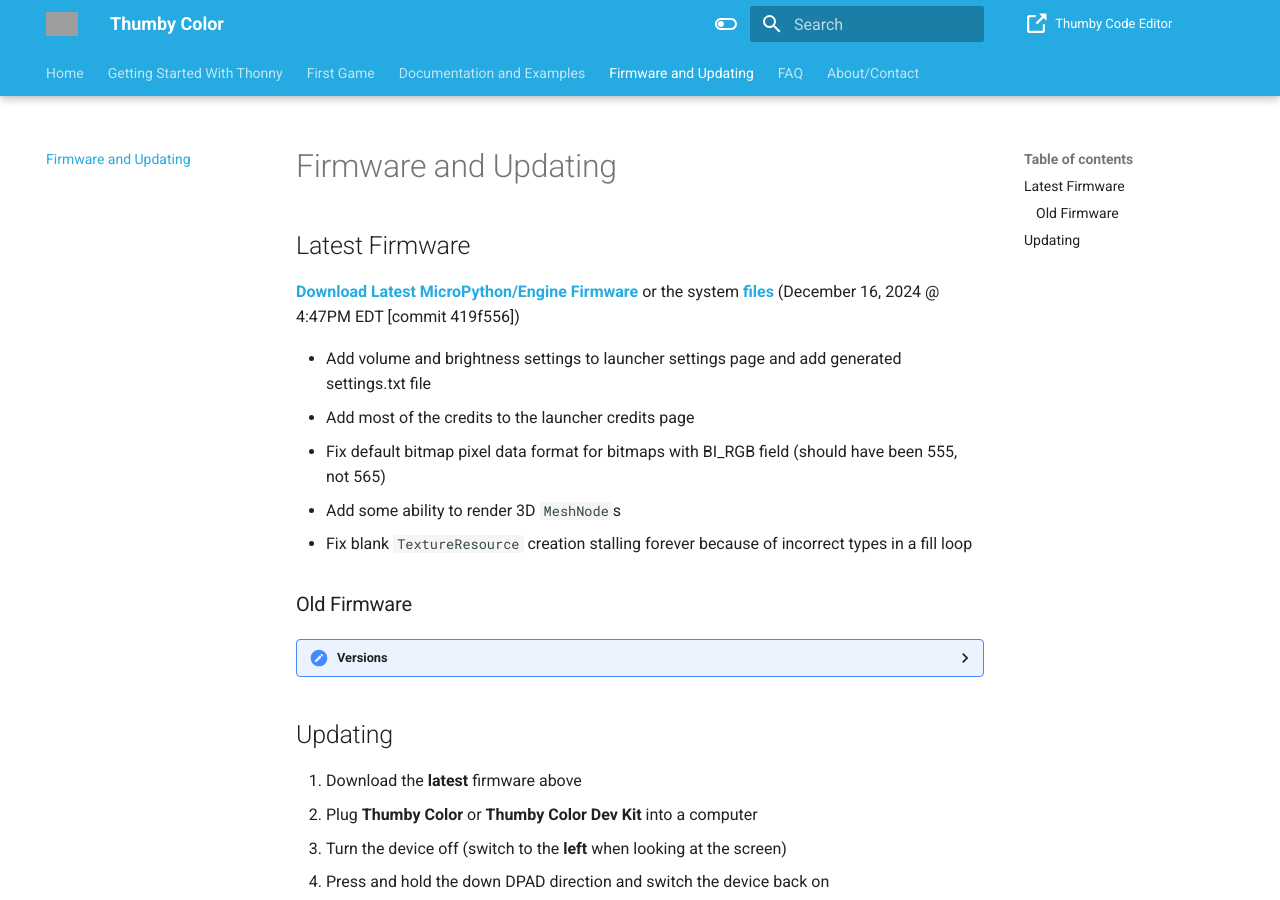
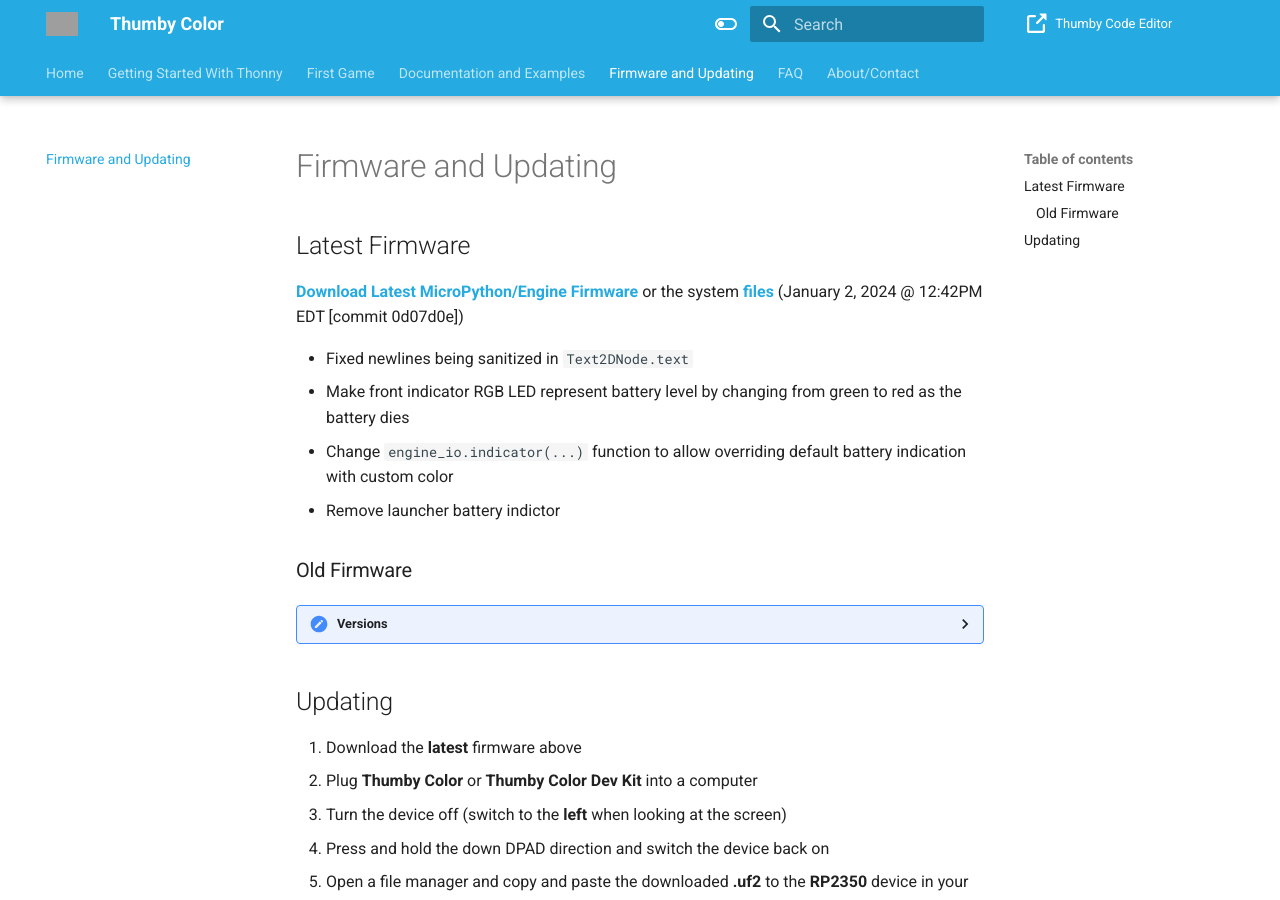
Before and after one commit to TinyCircuits/Thumby-Color-Website, an MkDocs documentation site: the page built from docs/pages/firmware-and-updating/firmware-and-updating.md, in a window 1280 px wide and 900 px high. Built offline with MkDocs 1.6.1 and Material for MkDocs 9.7.7, drawn with Linux system fonts in a browser that asks for light colours; grey boxes are pictures that could not be loaded.

Commit message:
Firmware update

```diff
--- a/docs/pages/firmware-and-updating/firmware-and-updating.md
+++ b/docs/pages/firmware-and-updating/firmware-and-updating.md
@@ -1,17 +1,27 @@
 ## Latest Firmware
 
 
-<a href="https://color.thumby.us/firmware/firmware_419f556.uf2" target="_blank" alt="Firmware">**Download Latest MicroPython/Engine Firmware**</a> or the system <a href="https://github.com/TinyCircuits/TinyCircuits-Tiny-Game-Engine/tree/419f5564c72fa220030a6865325b82688c88cfb7" target="_blank" alt="Firmware">**files**</a> (December 16, 2024 @ 4:47PM EDT [commit 419f556])
+<a href="https://color.thumby.us/firmware/firmware_0d07d0e.uf2" target="_blank" alt="Firmware">**Download Latest MicroPython/Engine Firmware**</a> or the system <a href="https://github.com/TinyCircuits/TinyCircuits-Tiny-Game-Engine/tree/0d07d0e2656e47b5acac993bc0a76082133532f4" target="_blank" alt="Firmware">**files**</a> (January 2, 2024 @ 12:42PM EDT [commit 0d07d0e])
 
-* Add volume and brightness settings to launcher settings page and add generated settings.txt file
-* Add most of the credits to the launcher credits page
-* Fix default bitmap pixel data format for bitmaps with BI_RGB field (should have been 555, not 565)
-* Add some ability to render 3D `MeshNode`s
-* Fix blank `TextureResource` creation stalling forever because of incorrect types in a fill loop
+* Fixed newlines being sanitized in `Text2DNode.text`
+* Make front indicator RGB LED represent battery level by changing from green to red as the battery dies
+* Change `engine_io.indicator(...)` function to allow overriding default battery indication with custom color
+* Remove launcher battery indictor
+
 
 ### Old Firmware
 
 ??? Versions
+
+    <a href="https://color.thumby.us/firmware/firmware_419f556.uf2" target="_blank" alt="Firmware">**Download MicroPython/Engine Firmware**</a> or the system <a href="https://github.com/TinyCircuits/TinyCircuits-Tiny-Game-Engine/tree/419f5564c72fa220030a6865325b82688c88cfb7" target="_blank" alt="Firmware">**files**</a> (December 16, 2024 @ 4:47PM EDT [commit 419f556])
+
+    * Add volume and brightness settings to launcher settings page and add generated settings.txt file
+    * Add most of the credits to the launcher credits page
+    * Fix default bitmap pixel data format for bitmaps with BI_RGB field (should have been 555, not 565)
+    * Add some ability to render 3D `MeshNode`s
+    * Fix blank `TextureResource` creation stalling forever because of incorrect types in a fill loop
+
+    ---
 
     <a href="https://color.thumby.us/firmware/firmware_7eb1f9f.uf2" target="_blank" alt="Firmware">**Download MicroPython/Engine Firmware**</a> or the system <a href="https://github.com/TinyCircuits/TinyCircuits-Tiny-Game-Engine/tree/7eb1f9f25248f202c9a2cb284b17998327b71da9" target="_blank" alt="Firmware">**files**</a> (November 19, 2024 @ 12:48PM EDT [commit 7eb1f9f])
 
```
Also changed, not shown: docs/home.md (+1 -1 lines).
